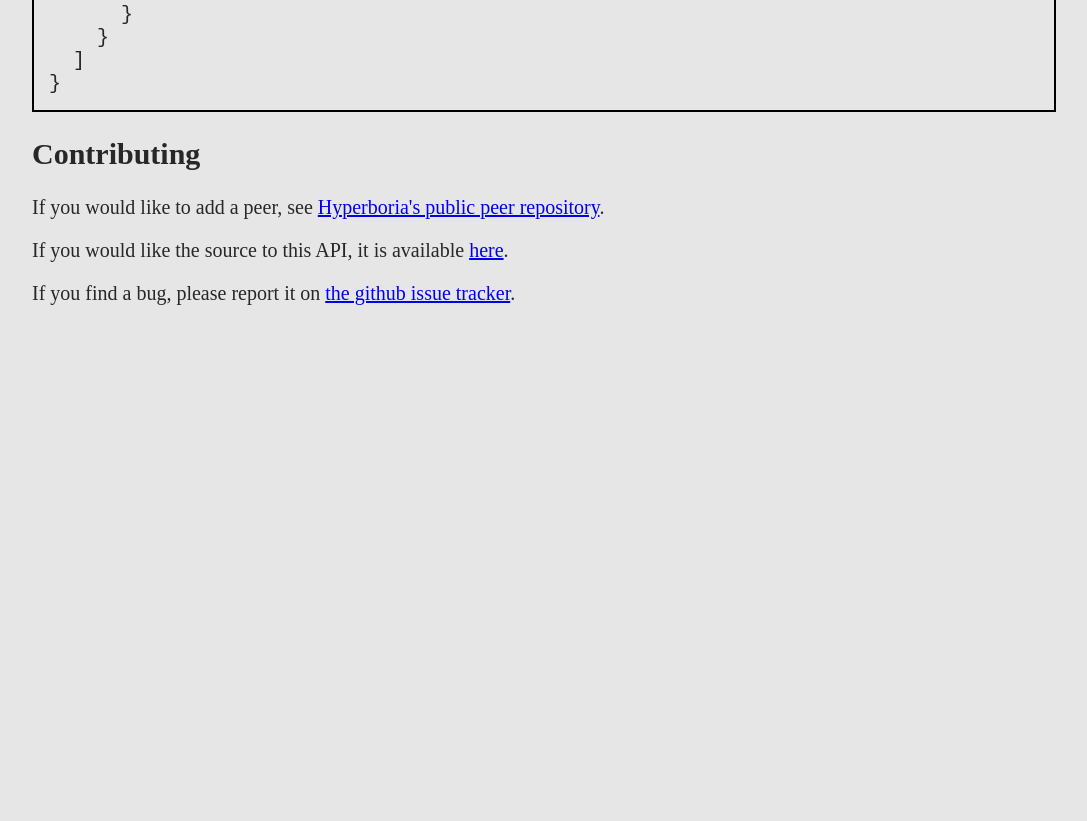
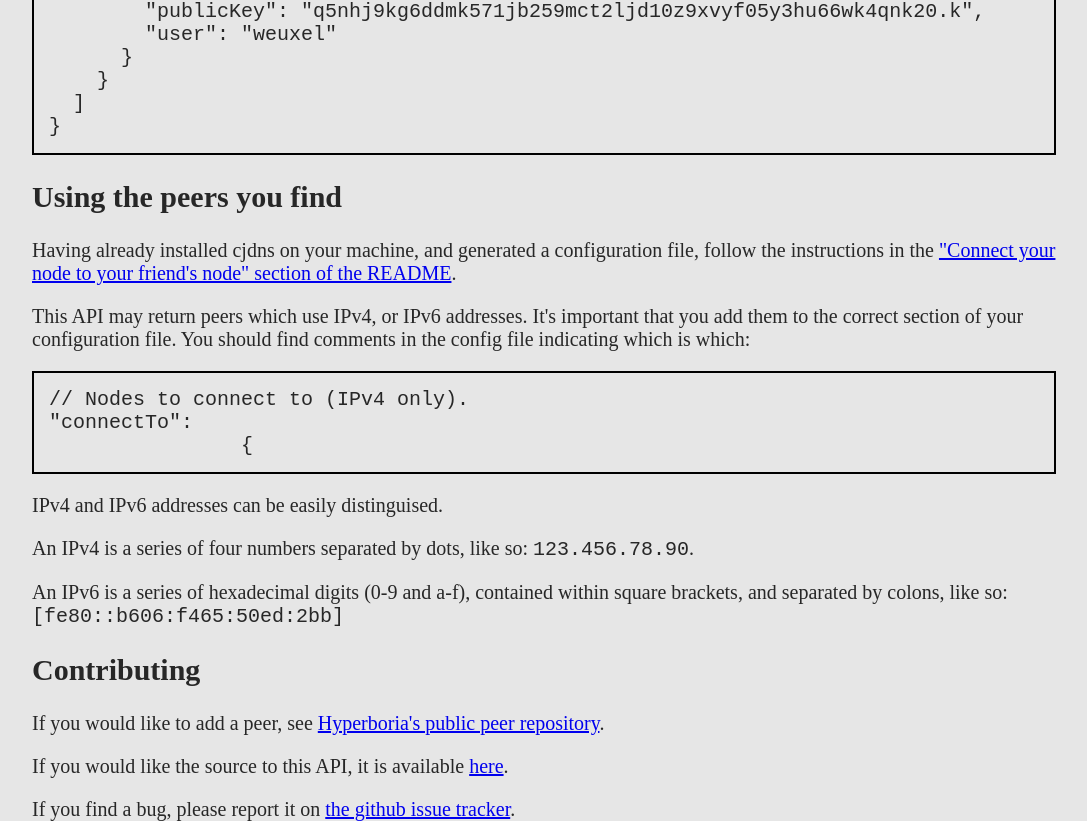
Before and after one commit to fc00/peers-api, a website: page www/index.html in a window 1280 px wide. Shown: the part 1816-2637 px from the top of the page, without its empty margins (96-1183 px from the left). Before the commit the page ends 2121 px from the top, so only its background shows below. Drawn offline with Linux system fonts and the light colour scheme.

Commit message:
more detailed usage instructions

```diff
--- a/www/index.html
+++ b/www/index.html
@@ -8,6 +8,7 @@
 <body>
 <h1 id="hyperboria-peers-api">Hyperboria Peers API</h1>
 <p>An API for finding nearby peers for the <a href="https://hyperboria.net/">Hyperboria network</a>.</p>
+<p>You&#39;ll need to install <a href="https://github.com/cjdelisle/cjdns">cjdns</a> to connect.</p>
 <h2 id="usage">Usage</h2>
 <p>Query the http server (in your browser or via the command line with <code>curl</code> or <code>wget</code>) using:</p>
 <ul>
@@ -86,7 +87,18 @@ ansuz@box:~$ curl https://peers.fc00.io/1/location/newyork
     }
   ]
 }
-</code></pre><h2 id="contributing">Contributing</h2>
+</code></pre><h2 id="using-the-peers-you-find">Using the peers you find</h2>
+<p>Having already installed cjdns on your machine, and generated a configuration file, follow the instructions in the <a href="https://github.com/cjdelisle/cjdns#3-connect-your-node-to-your-friends-node">&quot;Connect your node to your friend&#39;s node&quot; section of the README</a>.</p>
+<p>This API may return peers which use IPv4, or IPv6 addresses.
+It&#39;s important that you add them to the correct section of your configuration file.
+You should find comments in the config file indicating which is which:</p>
+<pre><code>// Nodes to connect to (IPv4 only).
+&quot;connectTo&quot;:
+                {
+</code></pre><p>IPv4 and IPv6 addresses can be easily distinguised.</p>
+<p>An IPv4 is a series of four numbers separated by dots, like so: <code>123.456.78.90</code>.</p>
+<p>An IPv6 is a series of hexadecimal digits (0-9 and a-f), contained within square brackets, and separated by colons, like so: <code>[fe80::b606:f465:50ed:2bb]</code></p>
+<h2 id="contributing">Contributing</h2>
 <p>If you would like to add a peer, see <a href="https://github.com/hyperboria/peers">Hyperboria&#39;s public peer repository</a>.</p>
 <p>If you would like the source to this API, it is available <a href="https://github.com/fc00/peers-api">here</a>.</p>
 <p>If you find a bug, please report it on <a href="https://github.com/fc00/peers-api/issues">the github issue tracker</a>.</p>
```
Also changed, not shown: md/index.md (+23 -0 lines).
